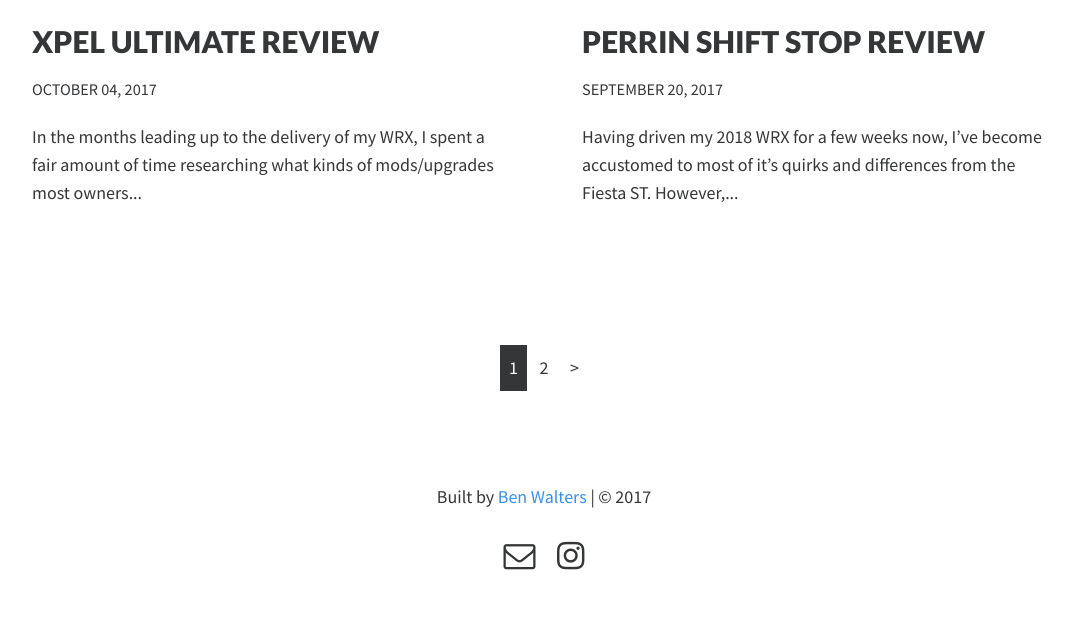
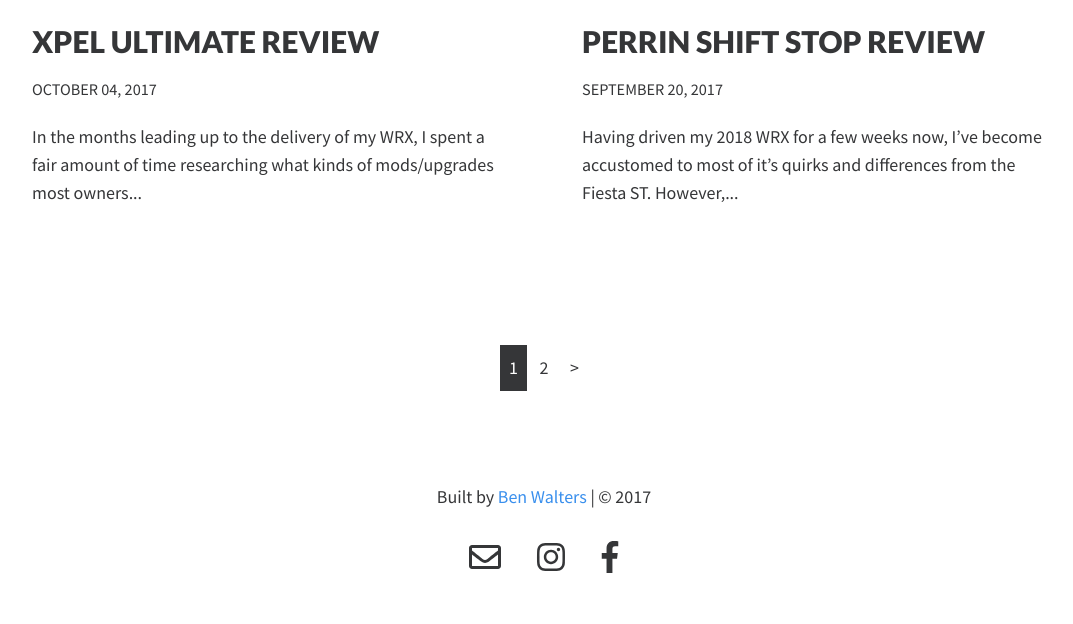
Before and after one commit to bendrick92/benscarblog, a Jekyll site: the page built from index.md, in a window 1280 px wide. Shown: the part 2179-2803 px from the top of the page, without its empty margins (96-1169 px from the left). Built offline with Jekyll 4.4.1, drawn with Linux system fonts in a browser that asks for light colours; nearby versions of some CDN libraries; the list of posts is cut into pages by our own code.

Commit message:
Updated icons to FontAwesome 5, updated 'Buying a WRX' post with IWSTI link for Heuberger, added Facebook page link to footer

```diff
--- a/_includes/footer.html
+++ b/_includes/footer.html
@@ -4,8 +4,9 @@
             <span>Built by <a href="https://bpwalters.com" target="blank">Ben Walters</a> | &copy; {{ 'now' | date: "%Y" }}</span></span>
         </div>
         <div class="item flex-100 is-center-aligned">
-            <a href="mailto:contact@benscarblog.com" class="footer-icon"><span class="fa fa-envelope-o"></span></a>
-            <a href="https://www.instagram.com/benscarblog/" class="footer-icon"><span class="fa fa-instagram"></span></a>
+            <a href="mailto:contact@benscarblog.com" class="footer-icon"><span class="far fa-envelope"></span></a>
+            <a href="https://www.instagram.com/benscarblog/" class="footer-icon"><span class="fab fa-instagram"></span></a>
+            <a href="https://www.facebook.com/benscarblog/" class="footer-icon"><span class="fab fa-facebook-f"></span></a>
         </div>
     </div>
 </footer>
--- a/_includes/head.html
+++ b/_includes/head.html
@@ -4,6 +4,6 @@
 <link rel="shortcut icon" href="{{ site.baseurl }}/favicon.ico" type="image/x-icon">
 <link rel="icon" href="{{ site.baseurl }}/favicon.ico" type="image/x-icon">
 <link href="https://fonts.googleapis.com/css?family=Montserrat:500|Lato:300,900|Source+Sans+Pro" rel="stylesheet">
-<link href="https://cdnjs.cloudflare.com/ajax/libs/font-awesome/4.7.0/css/font-awesome.min.css" rel="stylesheet" type="text/css">
 <link rel="stylesheet" type="text/css" href="https://cdnjs.cloudflare.com/ajax/libs/normalize/7.0.0/normalize.min.css">
 <link rel="stylesheet" type="text/css" href="{{ site.baseurl }}/assets/css/styles.css">
+<script defer src="https://use.fontawesome.com/releases/v5.0.1/js/all.js"></script>
--- a/_sass/layout/_footer.scss
+++ b/_sass/layout/_footer.scss
@@ -3,12 +3,9 @@ footer {
         margin: 0 .5em;
         display: inline-block;
         color: $dark-gray;
+        font-size: 2rem !important;
         &:hover {
             text-decoration: none;
         }
-        span {
-            display: block;
-            font-size: 2rem !important;
-        }
     }
 }
```
Also changed, not shown: _posts/2017-08-09-buying-a-wrx.md (+2 -0 lines).
